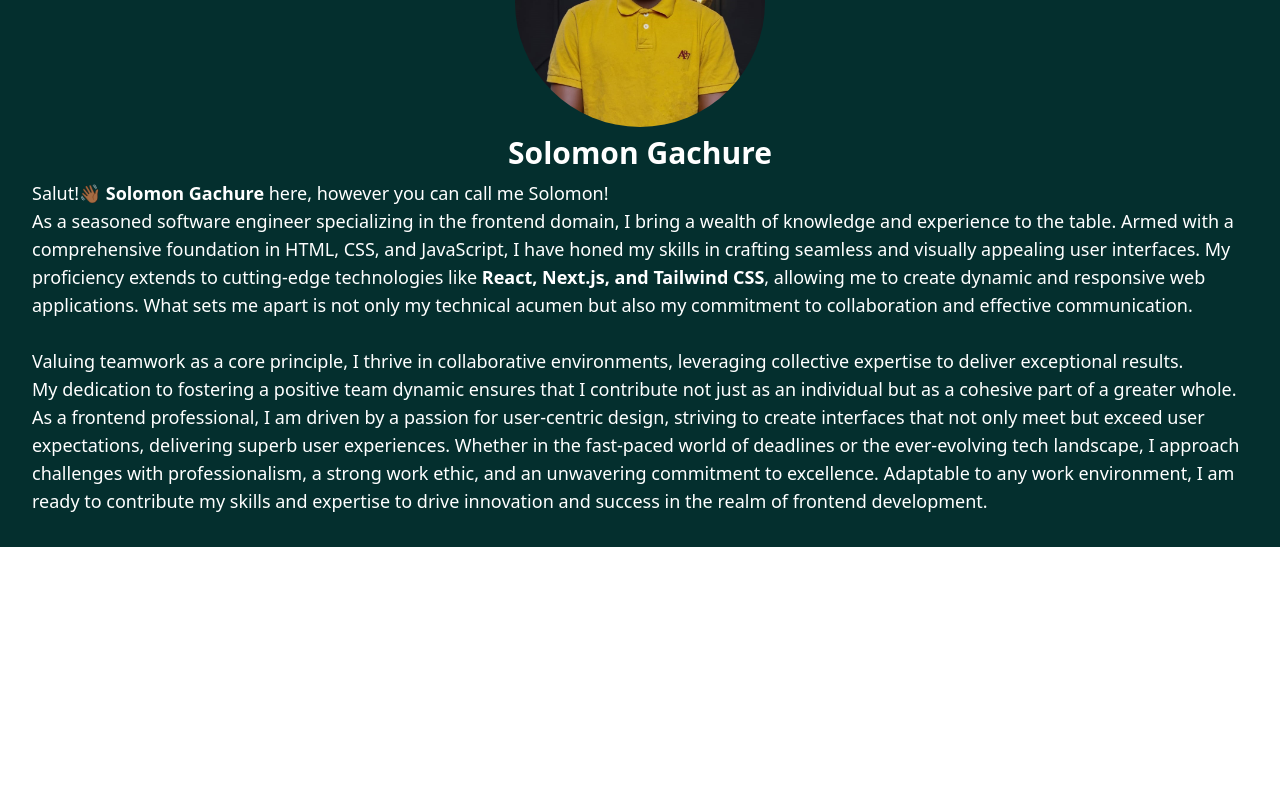
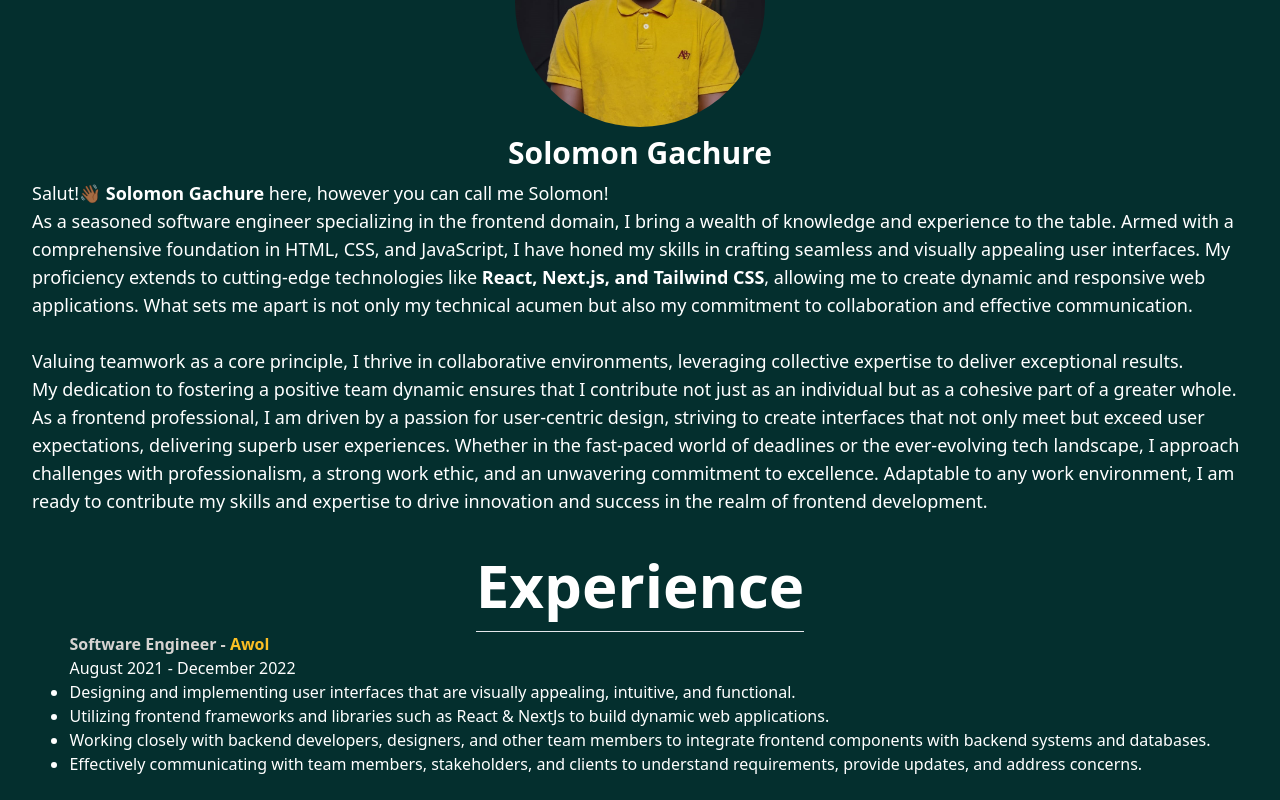
Before and after one commit to Solomon-Gachure/gachureportfolio, a React (Create React App) app: page /about in a window 1280 px wide. Shown: the part 304-1104 px from the top of the page. Before the commit the page ends 851 px from the top, so only its background shows below. Built offline with nearby package versions, Linux system fonts and the light colour scheme.

Commit message:
Slight changes

```diff
--- a/src/component/skills.js
+++ b/src/component/skills.js
@@ -2,7 +2,9 @@ import React from 'react'
 
 const Skills = () => {
   return (
-    <div>Skills</div>
+    <div className='h-full'>
+      <p></p>
+    </div>
   )
 }
 
--- a/src/pages/about.js
+++ b/src/pages/about.js
@@ -27,8 +27,25 @@ What sets me apart is not only my technical acumen but also my commitment to col
   <br/>
 
 As a frontend professional, I am driven by a passion for user-centric design, striving to create interfaces that not only meet but exceed user expectations, delivering superb user experiences. Whether in the fast-paced world of deadlines or the ever-evolving tech landscape, I approach challenges with professionalism, a strong work ethic, and an unwavering commitment to excellence. Adaptable to any work environment, I am ready to contribute my skills and expertise to drive innovation and success in the realm of frontend development.
+
   </p>
 </div>
+</div>
+<div className='flex flex-col justify-center items-center p-4 w-full'>
+  <h1 className='text-4xl md:text-6xl font-bold border-b pb-4 '>Experience</h1>
+  <div>
+    <div>
+      <h1 className='text-stone-300 font-bold'>Software Engineer - <b className='text-amber-400'>Awol</b></h1>
+      <p>August 2021 - December 2022</p>
+      <ol className=' list-disc'>
+        <li>Designing and implementing user interfaces that are visually appealing, intuitive, and functional.</li>
+        <li>Utilizing frontend frameworks and libraries such as React & NextJs to build dynamic web applications.</li>
+        <li>Working closely with backend developers, designers, and other team members to integrate frontend components with backend systems and databases.</li>
+        <li>Effectively communicating with team members, stakeholders, and clients to understand requirements, provide updates, and address concerns.</li>
+
+      </ol>
+    </div>
+  </div>
 </div>
         </div>
     </div>
```
